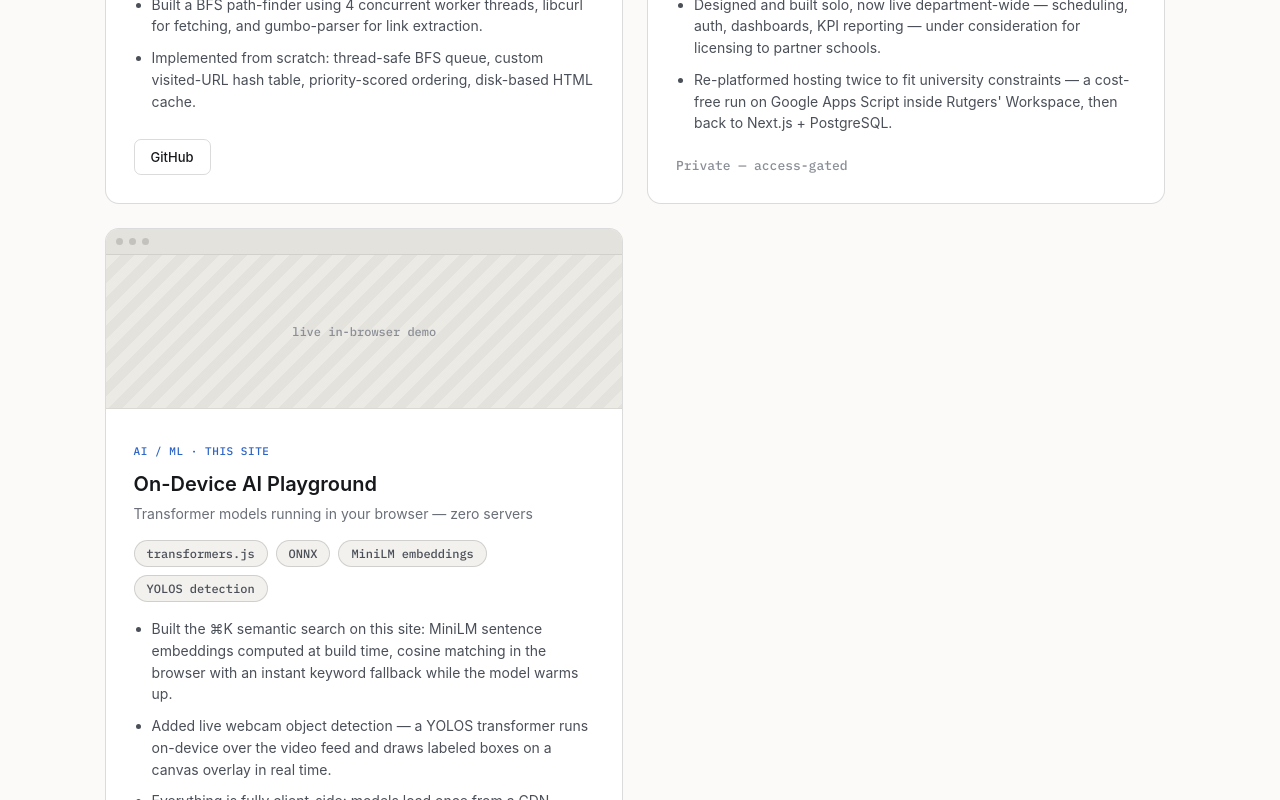
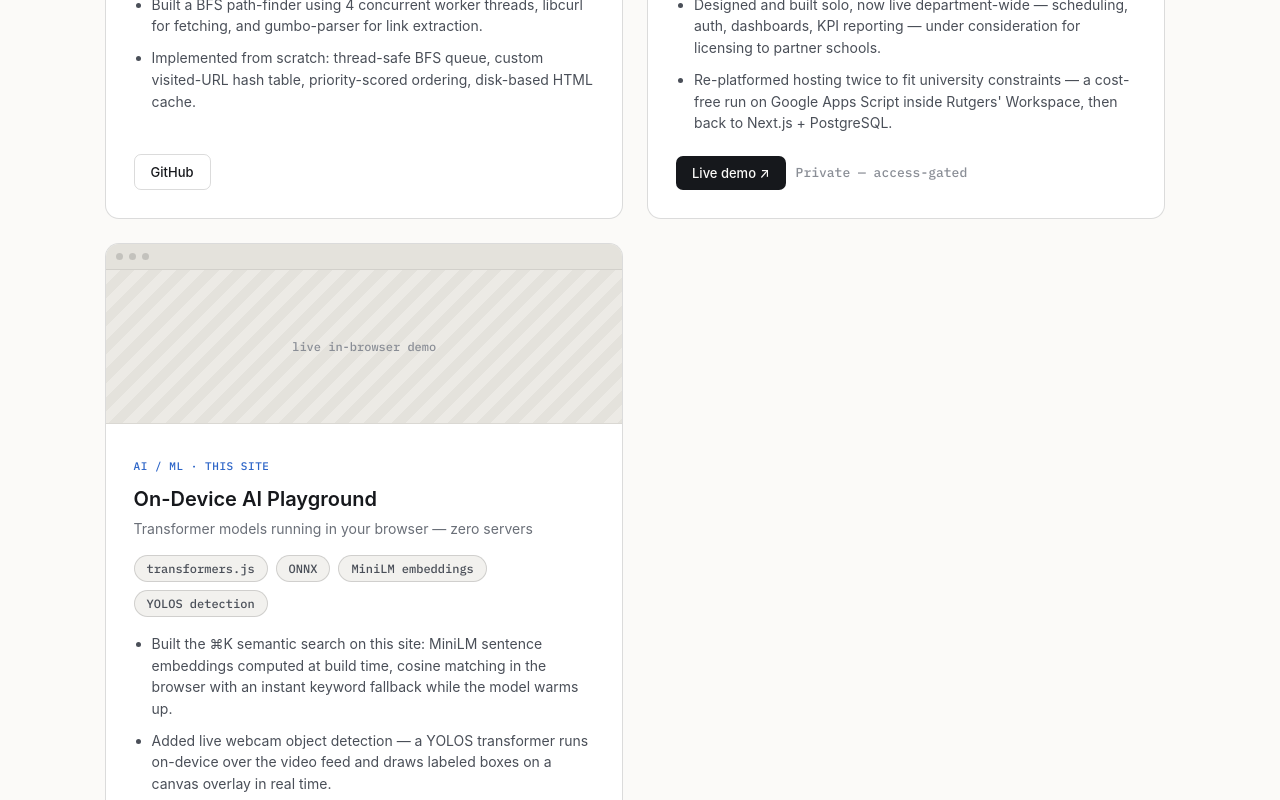
Before and after one commit to rudraasakariya/portfolio-website, a Next.js app: page /projects in a window 1280 px wide. Shown: the part 1260-2060 px from the top of the page. Built offline with nearby package versions, Linux system fonts and the light colour scheme.

Commit message:
Link the live tutoring platform from its project card

```diff
--- a/components/projects/project-card.tsx
+++ b/components/projects/project-card.tsx
@@ -65,20 +65,17 @@
 }
 
 function ActionRow({ project }: ProjectCardProps): React.JSX.Element | null {
-  if (project.privateLabel !== null) {
-    return (
-      <div className="mt-auto flex gap-[10px] pt-[6px]">
-        <span className="font-mono text-[13px] font-medium text-(--text-muted)">
-          {project.privateLabel}
-        </span>
-      </div>
-    );
-  }
-  if (project.demoUrl === null && project.githubUrl === null) {
+  if (
+    project.demoUrl === null &&
+    project.githubUrl === null &&
+    project.privateLabel === null
+  ) {
     return null;
   }
+  // A project can be linkable AND access-gated (live but behind a login):
+  // show the buttons and the private note side by side.
   return (
-    <div className="mt-auto flex gap-[10px] pt-[6px]">
+    <div className="mt-auto flex flex-wrap items-center gap-[10px] pt-[6px]">
       {project.demoUrl !== null &&
         (project.demoUrl.startsWith("/") ? (
           <Link className="demo-btn" href={project.demoUrl}>
@@ -93,6 +90,11 @@
         <a className="gh-btn" href={project.githubUrl} target="_blank" rel="noopener noreferrer">
           GitHub
         </a>
+      )}
+      {project.privateLabel !== null && (
+        <span className="font-mono text-[13px] font-medium text-(--text-muted)">
+          {project.privateLabel}
+        </span>
       )}
     </div>
   );
--- a/lib/content/projects.ts
+++ b/lib/content/projects.ts
@@ -89,7 +89,7 @@
       "Designed and built solo, now live department-wide — scheduling, auth, dashboards, KPI reporting — under consideration for licensing to partner schools.",
       "Re-platformed hosting twice to fit university constraints — a cost-free run on Google Apps Script inside Rutgers' Workspace, then back to Next.js + PostgreSQL.",
     ],
-    demoUrl: null,
+    demoUrl: "https://rara-nextjs-platform.vercel.app",
     githubUrl: null,
     privateLabel: "Private — access-gated",
   },
```
